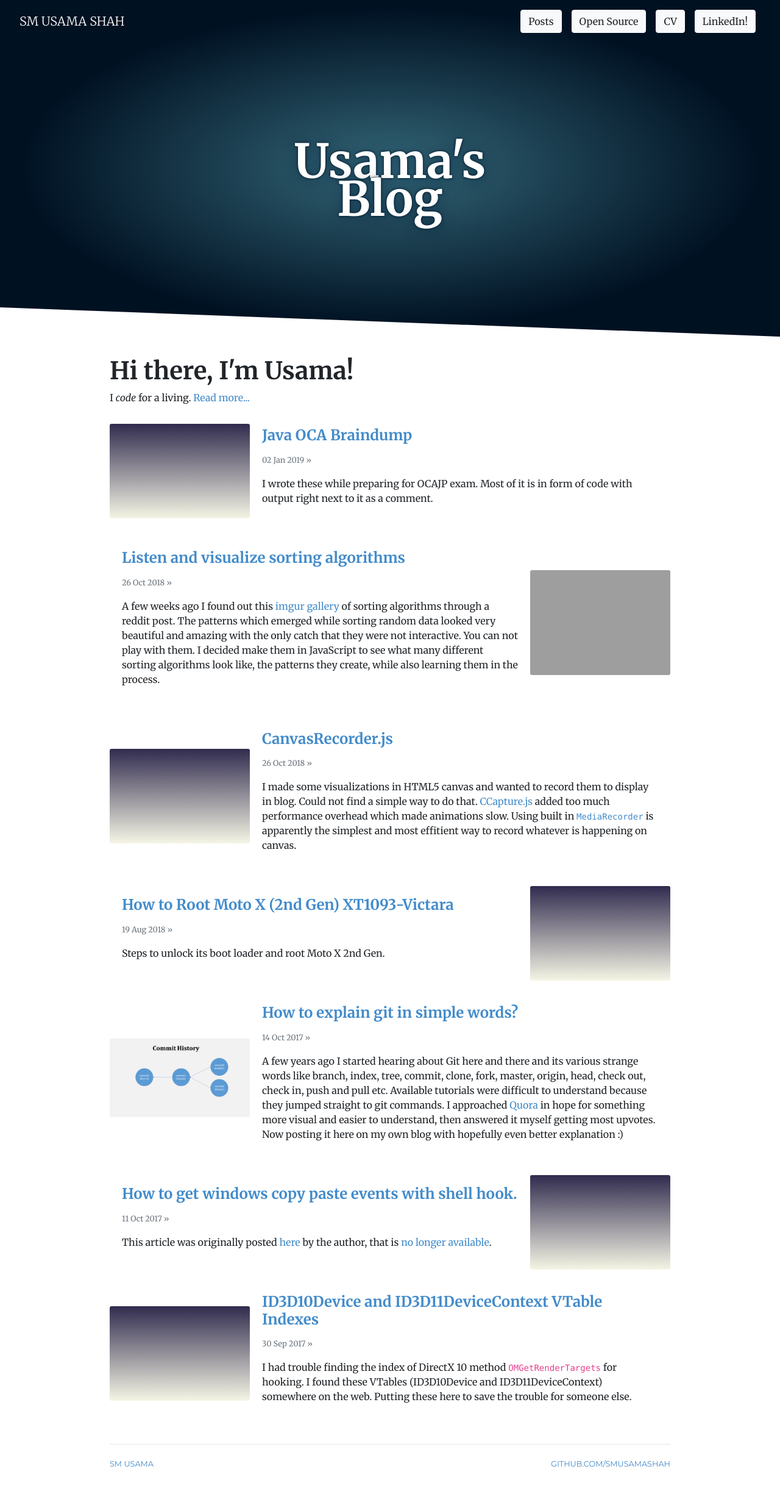
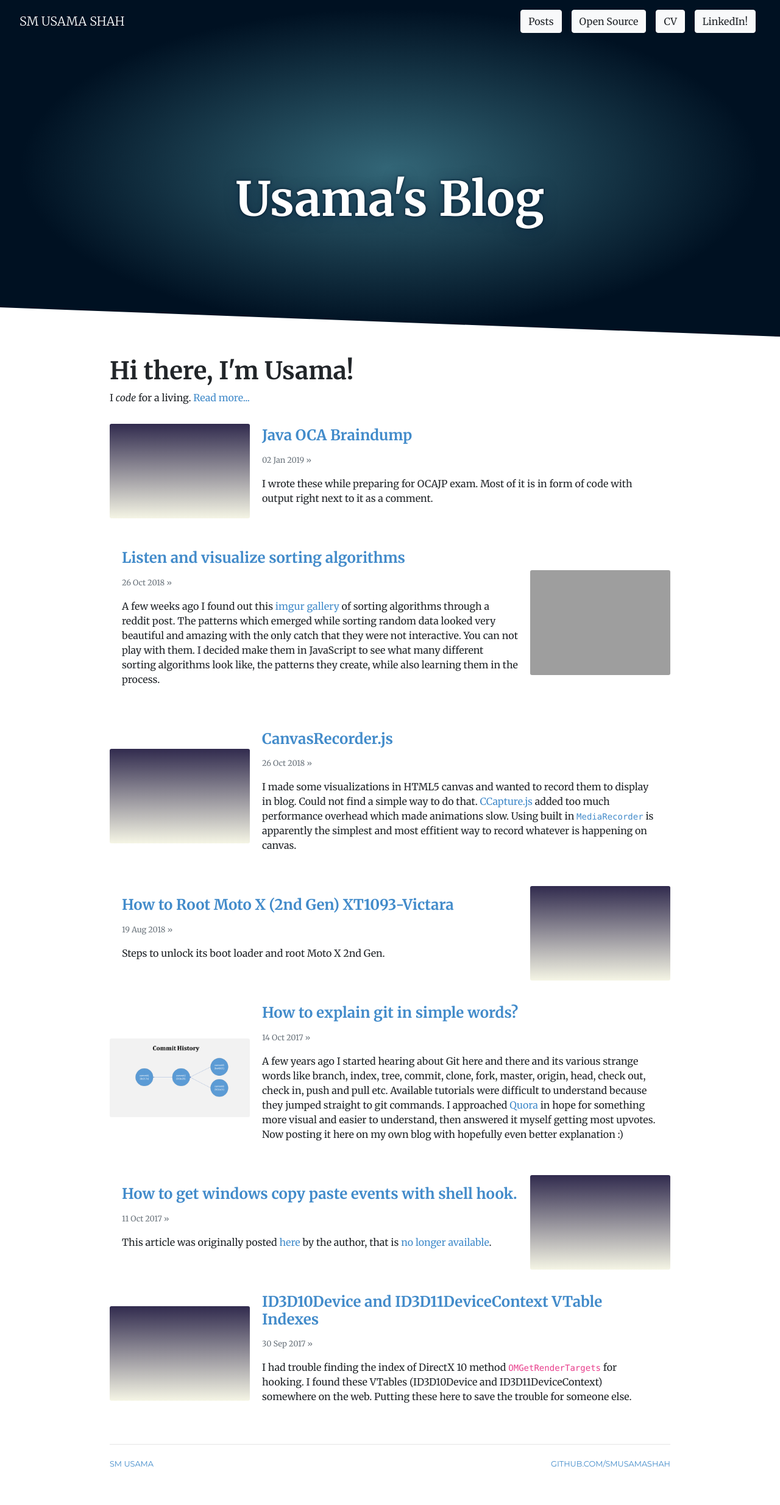
Before and after one commit to SMUsamaShah/SMUsamaShah.github.io, a Jekyll site: the page built from index.html, in a window 1280 px wide. Shown: the whole page at 61% size. Built offline with Jekyll 4.4.1, drawn with Linux system fonts in a browser that asks for light colours.

Commit message:
Update style.css

```diff
--- a/css/style.css
+++ b/css/style.css
@@ -47,7 +47,7 @@ header {
 	font-size: 4.84298em;
 	margin: 0 auto;
 	line-height: .8;
-	white-space: pre;
+/* 	white-space: pre; */
 	font-weight: 900;
 	text-shadow: 0 0.1ex 0.5ex rgba(0,34,68,50%), 0 0 0.1ex #012;
 }
```
